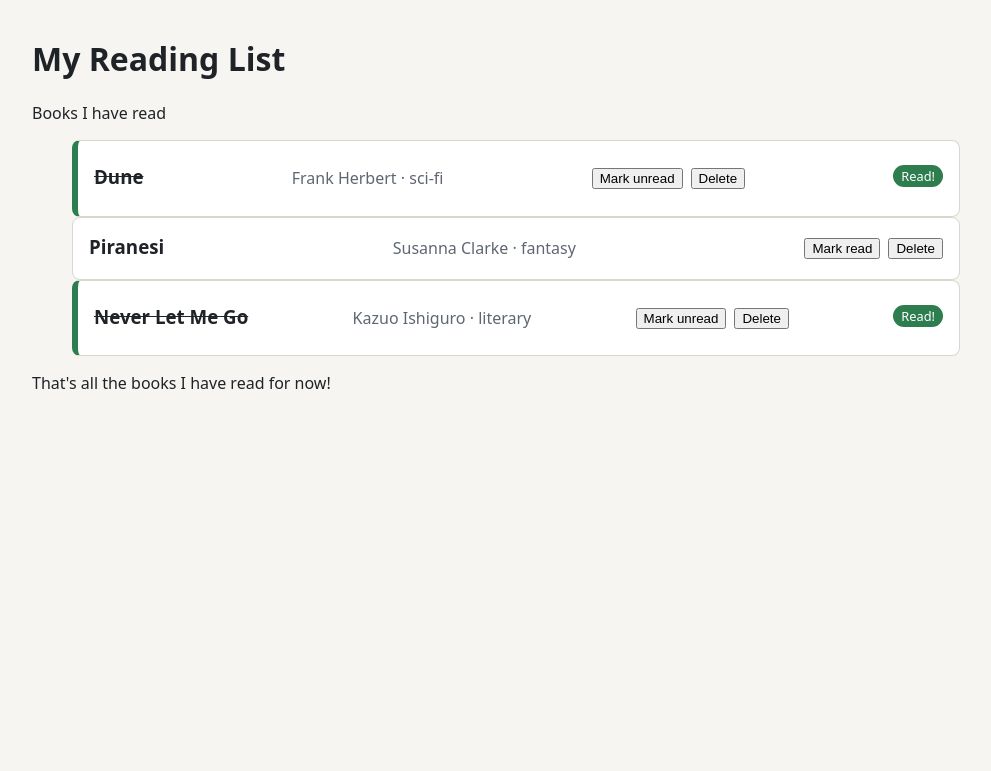
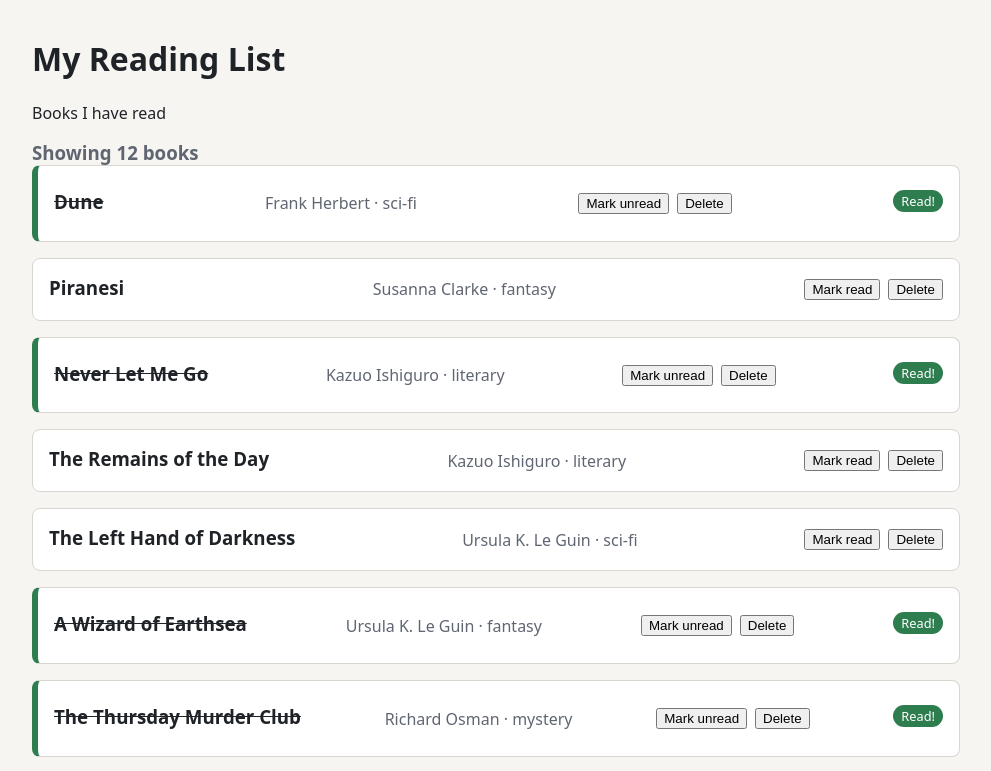
Before and after one commit to ajpaelt/reading-list, a React (Vite) app in the folder reading-list/: page / in a window 1280 px wide. Shown: the top 771 px of the page, without its empty margins (144-1135 px from the left). Built offline with nearby package versions, Linux system fonts and the light colour scheme.

Commit message:
feat: add ul component which loads books from data file into li components

```diff
--- a/reading-list/src/App.tsx
+++ b/reading-list/src/App.tsx
@@ -1,13 +1,7 @@
 import Header from "./components/Header"
 import Footer from "./components/Footer"
-// import BookText from "./components/BookText"
-import BookCard from "./components/BookCard";
-import {BOOKS} from "./data/books"
-
-let bookList = []
-for (let book of BOOKS) {
-    bookList.push(book)
-}
+import BookList from "./components/BookList";
+import ResultCount from "./components/ResultCount";
 
 function App() {
 
@@ -15,23 +9,8 @@ function App() {
         <body className = "page">
             <Header />
             <main>
-                <ul>
-                    <BookCard title={BOOKS[0].title}
-                        author={BOOKS[0].author}
-                        genre={BOOKS[0].genre}
-                        isRead={BOOKS[0].is_read}
-                    />
-                    <BookCard title={BOOKS[1].title}
-                        author={BOOKS[1].author}
-                        genre={BOOKS[1].genre}
-                        isRead={BOOKS[1].is_read}
-                    />
-                    <BookCard title={BOOKS[2].title}
-                        author={BOOKS[2].author}
-                        genre={BOOKS[2].genre}
-                        isRead={BOOKS[2].is_read}
-                    />
-                </ul>
+                <ResultCount/>
+                <BookList/>
             </main>
             <Footer />
         </body>
--- /dev/null
+++ b/reading-list/src/components/BookList.tsx
@@ -0,0 +1,26 @@
+import { BOOKS } from "../data/books"
+import BookCard from "./BookCard"
+
+
+function BookList() {
+    if (BOOKS.length === 0) {
+        return (
+            <ul className="book-list">
+                <li className="empty-state">
+                    <p>
+                        No books to show
+                    </p>
+                </li>
+            </ul>
+        )
+    }
+    return (
+        <ul className="book-list">
+            {BOOKS.map((book) =>
+                <BookCard key = {book.id} title = {book.title} isRead= {book.is_read} author = {book.author} genre = {book.genre}/>
+            )}
+        </ul>
+    )
+}
+
+export default BookList
--- /dev/null
+++ b/reading-list/src/components/ResultCount.tsx
@@ -0,0 +1,11 @@
+import { BOOKS } from "../data/books"
+
+function ResultCount() {
+    return (
+        <h3 className ="result-count">
+            {"Showing " + BOOKS.length +" books"}
+        </h3>
+    )
+}
+
+export default ResultCount
```
